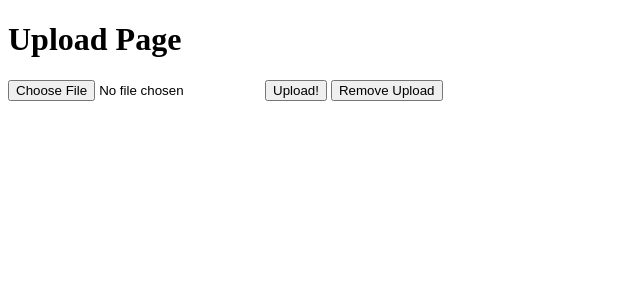
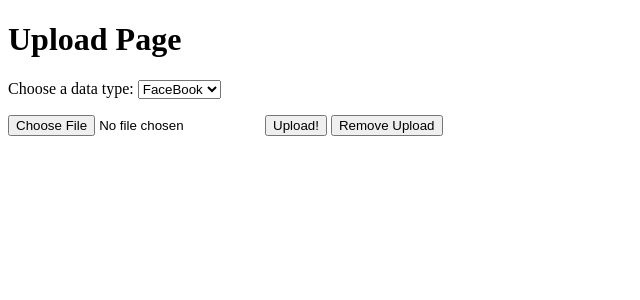
Before and after one commit to nguyldo/Verse, a Django app: page /upload/ in a window 1280 px wide. Shown: the top 300 px of the page, without its empty margins (0-640 px from the left). Run offline with Django 3.2, Linux system fonts and the light colour scheme; some libraries are stand-ins or nearby versions.

Commit message:
added drop down menu which allows the user to select which type of data they are uploading. Throws errors if the given data does not match selected type. Also added a try-except to the upload function which allows nothing to be submitted without crashing

```diff
--- a/verse/dataParser/views.py
+++ b/verse/dataParser/views.py
@@ -15,7 +15,11 @@ def upload(request):
 
     # WHEN A FILE IS UPLOADED, A POST REQUEST IS MADE AND THIS CODE IS RUN #
     if request.method == "POST":
-        uploadedFile = request.FILES["document"] #
+
+        try:
+            uploadedFile = request.FILES["document"]
+        except:
+            return render(request, "upload.html")
 
         # print(uploadedFile.read())
         # print(uploadedFile.read().decode("utf-8"))  <-- THIS LINE PRINTS OUT THE UPLOADED FILE
--- a/verse/verse/templates/upload.html
+++ b/verse/verse/templates/upload.html
@@ -7,6 +7,24 @@
 <!DOCTYPE html>
 <html>
     <body>
+    <h1>Upload Page</h1>
+    <label for="data-type">Choose a data type:</label>
+    <select type="menu" name="data-type" id="data-type">
+        <option value="facebook">FaceBook</option>
+        <option value="google">Google</option>
+        <option value="apple">Apple</option>
+    </select>
+    <p>
+
+    </p>
+    <form method="post" enctype="multipart/form-data">
+        {% csrf_token %}
+        <input type="file" name="document" id="document">
+        <button type="submit" onclick="checkType()">Upload!</button>
+        <button type="button" onclick="clearUpload()">Remove Upload</button>
+    </form>
+    </body>
+
     <script src="http://code.jquery.com/jquery-1.11.0.min.js"></script>
     <script language="javascript" type="text/javascript">
 
@@ -15,14 +33,28 @@
             var input = $("#document");
             input.replaceWith(input.val('').clone(true));
         }
+        function checkType() {
+            var filename = document.getElementById("document").value;
+            var data = document.getElementById("data-type").value;
+            if (data.includes("facebook")) {
+                if (!filename.includes("facebook")) {
+                    alert("You are not uploading facebook data!");
+                    clearUpload();
+                }
+            }
+            else if (data.includes("google")) {
+                if (!filename.includes("takeout")) {
+                    alert("You are not uploading google data!");
+                    clearUpload();
+                }
+            }
+            else {
+                if (!filename.includes("apple")) {
+                    alert("You are not uploading apple data!");
+                    clearUpload();
+                }
+            }
+        }
     </script>
-    <h1>Upload Page</h1>
-    <form method="post" enctype="multipart/form-data">
-        {% csrf_token %}
-        <input type="file" name="document" id="document">
-        <button type="submit">Upload!</button>
-        <button type="button" onclick="clearUpload()">Remove Upload</button>
-    </form>
-    </body>
 
 </html>
```
